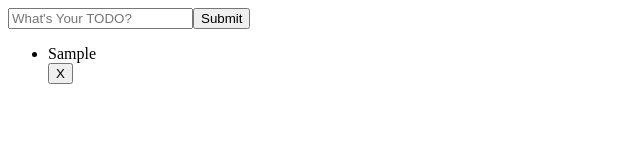
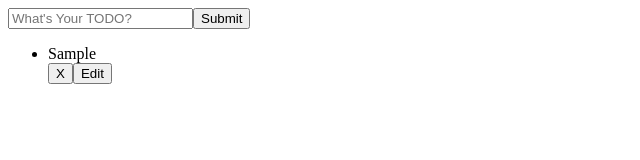
Before and after one commit to nanajin/ToDoList_ts, a React (Create React App) app: page / in a window 1280 px wide. Both pictures are taken after typing "Sample" into the empty fields and a click on the input "Submit". Shown: the top 160 px of the page, without its empty margins (0-640 px from the left). Built offline with nearby package versions, Linux system fonts and the light colour scheme.

Commit message:
FEAT: 리스트 수정 가능

```diff
--- a/src/ToDoList.tsx
+++ b/src/ToDoList.tsx
@@ -3,9 +3,13 @@ import React, { useEffect, useState } from 'react';
 function ToDoList() {
   const [todo, setTodo] = useState("");
   const data = localStorage.getItem("todo");
-  const list:string[] = data? [...JSON.parse(data!)]: [];
-  const [todolist, setTodoList] = useState<string[]>(list);
-
+  const list = data? [...JSON.parse(data!)]: [];
+  const [todolist, setTodoList] = useState(list);
+  const [edit, setEdit] = useState(false);
+  interface Store{
+    id: number,
+    text: string,
+  }
   useEffect(()=>{
     localStorage.setItem("todo", JSON.stringify(todolist));
   },[todolist]);
@@ -16,15 +20,24 @@ function ToDoList() {
   }
   const onSubmit = (event:React.FormEvent<HTMLFormElement>)=>{
     event.preventDefault();
-    setTodoList((prev)=>[...prev, todo]);
+    const id = Math.floor(Math.random()*1000)+1;
+    const todos:Store = {id: id, text: todo};
+    setTodoList((prev)=>[...prev, todos]);
     setTodo("");
+    if(edit){
+      setEdit(false);
+    }
   }
-  const onRemove = (event:React.MouseEvent<HTMLButtonElement>)=>{
-    const e = event.target as HTMLDivElement;
-    const li = e.parentNode?.childNodes[0];
-    const removeContent = li?.textContent;
-    const newTodo = todolist.filter((item)=>{ return item !== removeContent});
+
+  const handleRemove = (id:number)=>{
+    const newTodo = todolist.filter((item:Store)=>{
+      return item.id !== id});
     setTodoList(newTodo);
+  }
+  const handleEdit = (id:number, text:string)=>{
+    setTodo(text);
+    setEdit(true);
+    handleRemove(id);
   }
   return (
     <div>
@@ -34,16 +47,20 @@ function ToDoList() {
           placeholder="What's Your TODO?"
           onChange={onChange}
           value={todo}/>
-        <input type="submit" value="Submit"/>
+        <input type="submit" value={edit? "Edit": "Submit"}/>
       </form>
-      {todolist.map((item:string, index:number)=>{
-        return(
-          <ul key={index}>
-            <li>{item}</li>
-            <button onClick={onRemove}>X</button>
-          </ul>
-        )
-      })}
+      {!edit &&<>
+        {todolist.map((item:Store, index:number)=>{
+          return(
+            <ul key={index}>
+              <li>{item.text}</li>
+              <button onClick={()=>handleRemove(item.id)}>X</button>
+              <button onClick={()=>handleEdit(item.id, item.text)}>Edit</button>
+            </ul>
+          )
+        })}
+      </>}
+
     </div>
   );
 }
```
